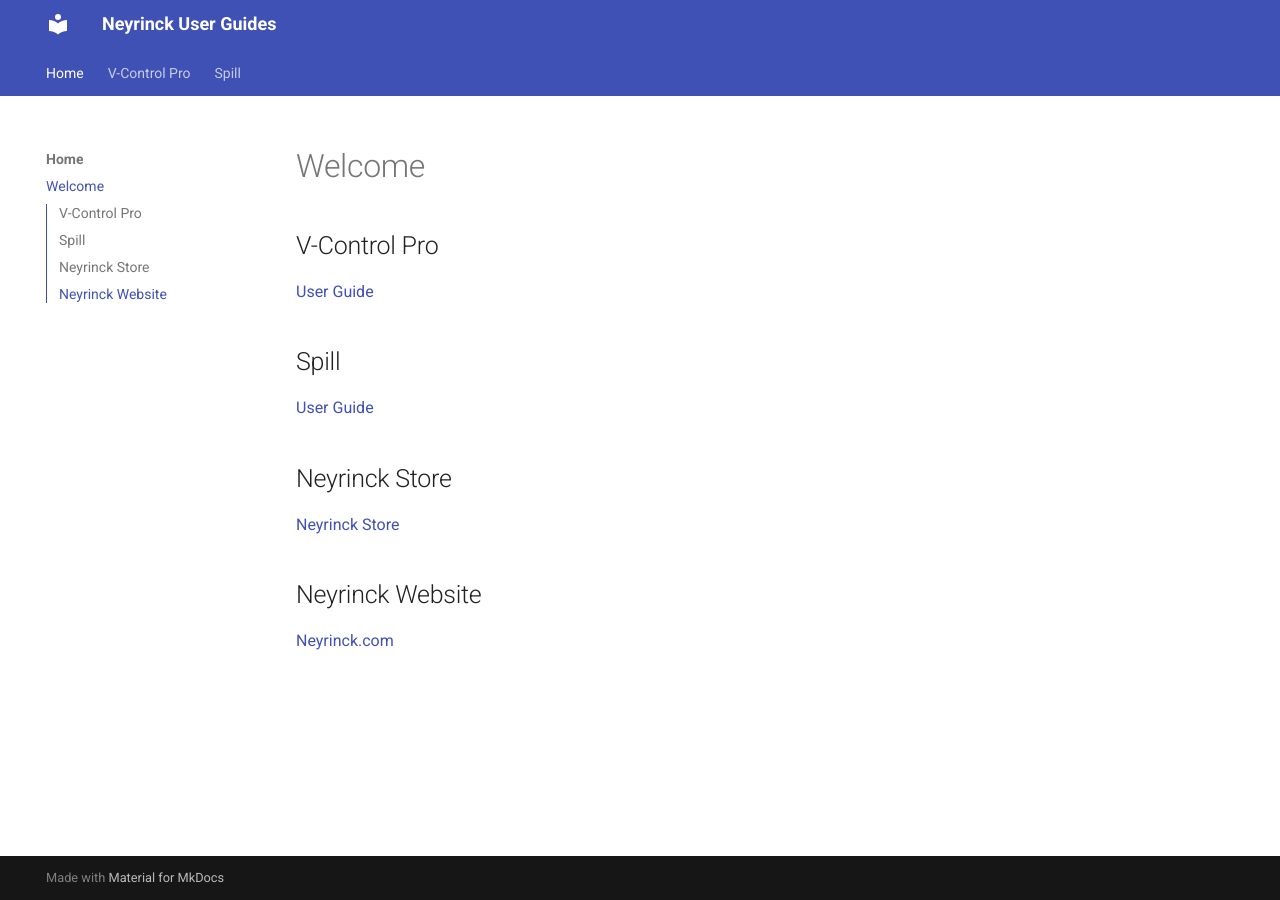
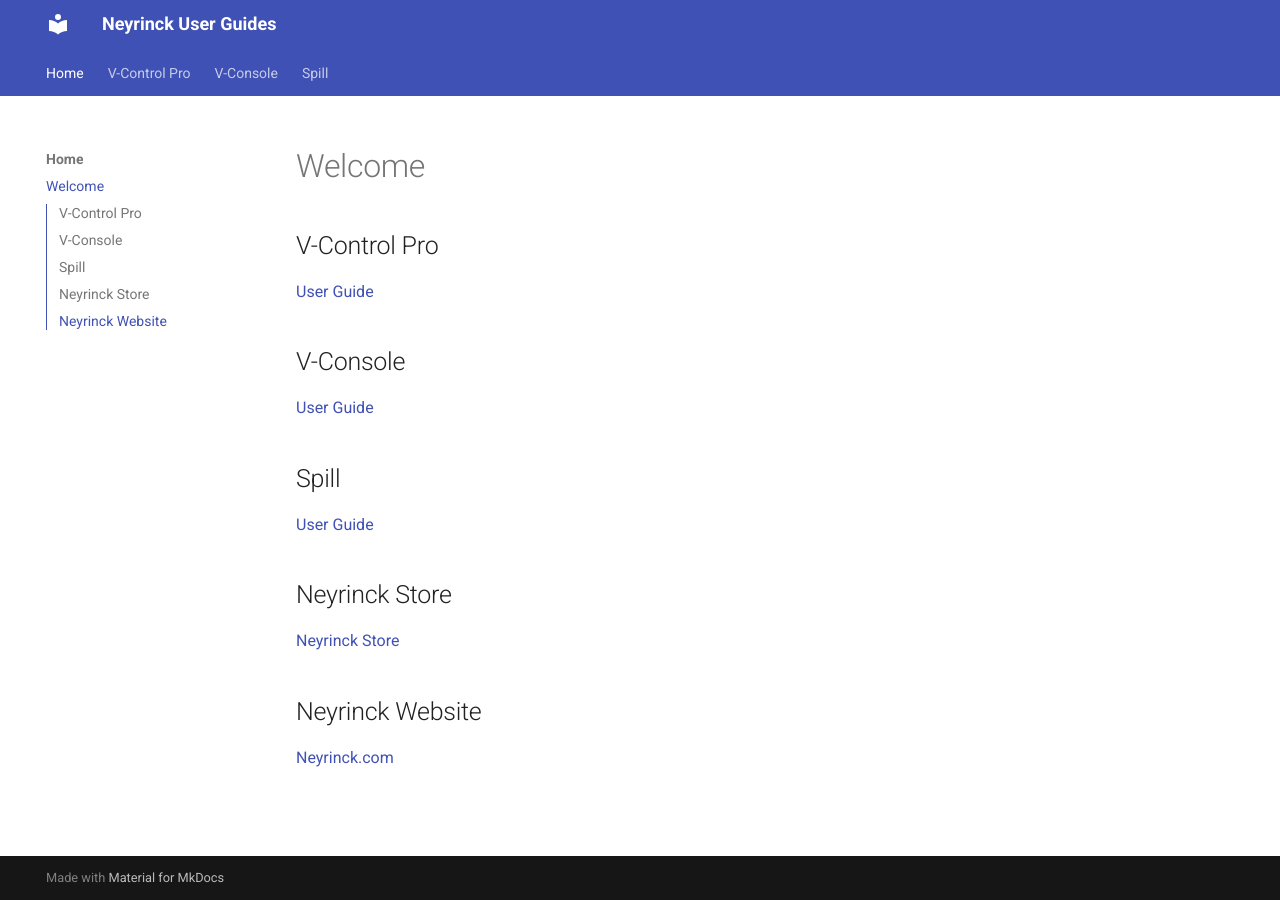
Before and after one commit to neyrinckaudio/docs-neyrinck, an MkDocs documentation site: the page built from docs/index.md, in a window 1280 px wide. Built offline with MkDocs 1.6.1 and Material for MkDocs 9.7.7, drawn with Linux system fonts in a browser that asks for light colours.

Commit message:
Auto-deploy: Update MkDocs site 2025-08-20 12:07:19

```diff
--- a/docs/index.md
+++ b/docs/index.md
@@ -1,6 +1,9 @@
 
 ## V-Control Pro
 [User Guide](https://docs.neyrinck.com/v-control-pro/)
+
+## V-Console
+[User Guide](https://docs.neyrinck.com/v-console/)
 
 ## Spill
 [User Guide](https://docs.neyrinck.com/spill/)
--- a/mkdocs.yml
+++ b/mkdocs.yml
@@ -12,6 +12,7 @@ nav:
   - Home:
     - Welcome: ./index.md
   - V-Control Pro: 'https://docs.neyrinck.com/v-control-pro/'
+  - V-Console: 'https://docs.neyrinck.com/v-console/'
   - Spill: 'https://docs.neyrinck.com/spill/'
 
 markdown_extensions:
```
Also changed, not shown: site/404.html, site/index.html.
